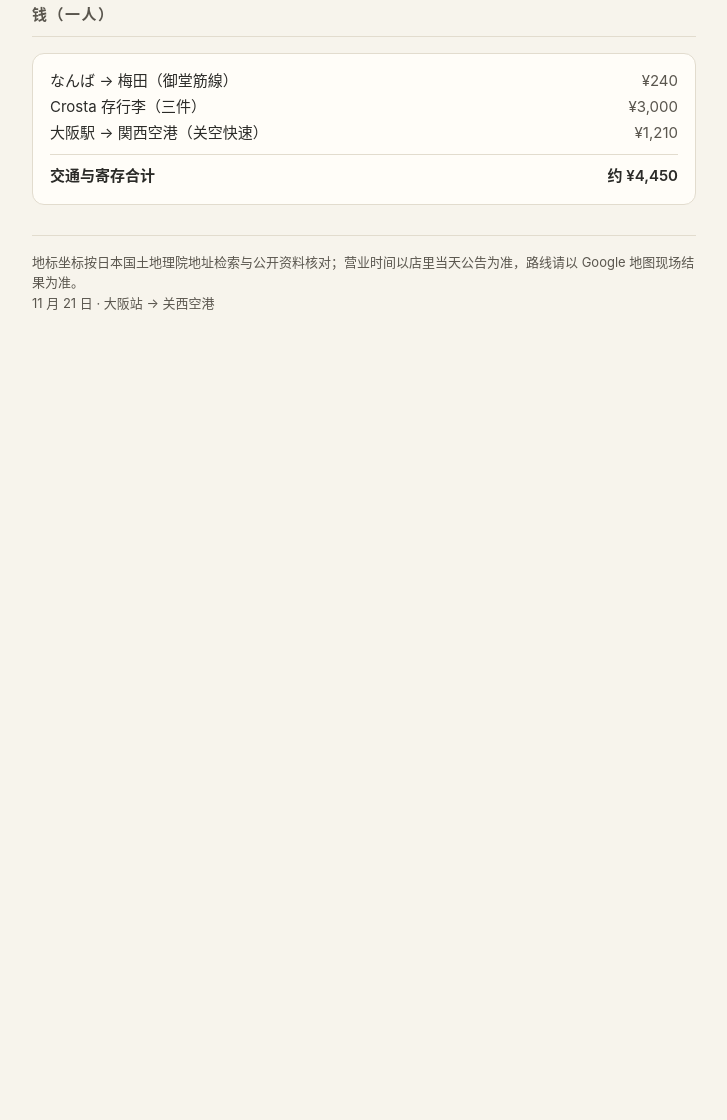
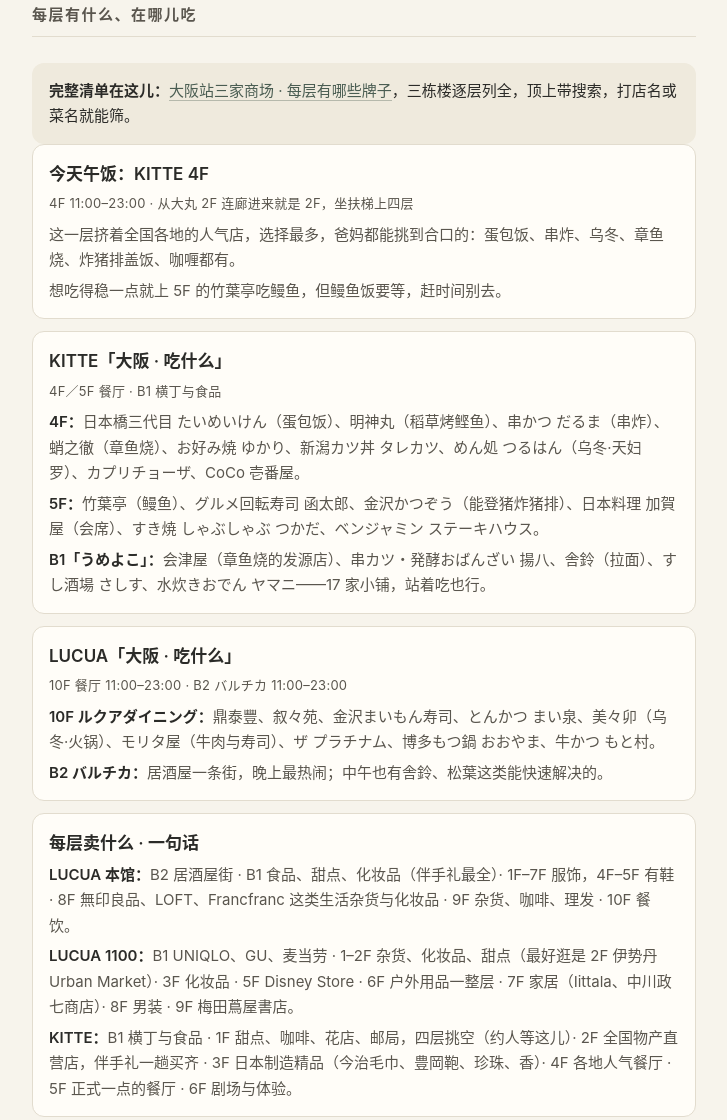
Before and after one commit to cheeriomaster/cheeriomaster.github.io, a plain HTML site: page osaka-1121-b7d2e1/index.html in a window 1280 px wide. Shown: the part 3884-5004 px from the top of the page, without its empty margins (276-1003 px from the left). Before the commit the page ends 4268 px from the top, so only its background shows below. Drawn offline with Linux system fonts and the light colour scheme.

Commit message:
osaka-1121: add floor guide + where-to-eat section, link to brand list

```diff
--- a/osaka-1121-b7d2e1/index.html
+++ b/osaka-1121-b7d2e1/index.html
@@ -85,6 +85,8 @@
   .shop .hours{font-size:13px;color:var(--ink2);margin:0 0 7px;letter-spacing:.02em}
   .shop p{margin:0 0 5px;color:var(--ink2)}
   .shop p:last-child{margin:0}
+  .shop b{color:var(--ink);font-weight:600}
+  .txtlink{color:var(--green);text-decoration:none;border-bottom:1px solid rgba(74,93,82,.35)}
   footer{font-size:13px;color:var(--ink2);margin-top:30px;padding-top:16px;border-top:1px solid var(--line);line-height:1.6}
   .leaflet-popup-content{font-size:13px;line-height:1.55;margin:10px 12px}
   .leaflet-popup-content b{font-weight:600}
@@ -260,6 +262,41 @@
   <p>适合买：给自己和家里小辈的东西、随便逛逛。</p>
 </div>
 
+<h2 class="section">每层有什么、在哪儿吃</h2>
+
+<div class="hard">
+  <p><b>完整清单在这儿：</b><a class="txtlink" href="../osaka-mall-floors/">大阪站三家商场 · 每层有哪些牌子</a>，三栋楼逐层列全，顶上带搜索，打店名或菜名就能筛。</p>
+</div>
+
+<div class="shop">
+  <h3>今天午饭：KITTE 4F</h3>
+  <p class="hours">4F 11:00–23:00 · 从大丸 2F 连廊进来就是 2F，坐扶梯上四层</p>
+  <p>这一层挤着全国各地的人气店，选择最多，爸妈都能挑到合口的：蛋包饭、串炸、乌冬、章鱼烧、炸猪排盖饭、咖喱都有。</p>
+  <p>想吃得稳一点就上 5F 的竹葉亭吃鳗鱼，但鳗鱼饭要等，赶时间别去。</p>
+</div>
+
+<div class="shop">
+  <h3>KITTE「大阪 · 吃什么」</h3>
+  <p class="hours">4F／5F 餐厅 · B1 横丁与食品</p>
+  <p><b>4F：</b>日本橋三代目 たいめいけん（蛋包饭）、明神丸（稻草烤鲣鱼）、串かつ だるま（串炸）、蛸之徹（章鱼烧）、お好み焼 ゆかり、新潟カツ丼 タレカツ、めん処 つるはん（乌冬·天妇罗）、カプリチョーザ、CoCo 壱番屋。</p>
+  <p><b>5F：</b>竹葉亭（鳗鱼）、グルメ回転寿司 函太郎、金沢かつぞう（能登猪炸猪排）、日本料理 加賀屋（会席）、すき焼 しゃぶしゃぶ つかだ、ベンジャミン ステーキハウス。</p>
+  <p><b>B1「うめよこ」：</b>会津屋（章鱼烧的发源店）、串カツ・発酵おばんざい 揚八、舎鈴（拉面）、すし酒場 さしす、水炊きおでん ヤマニ——17 家小铺，站着吃也行。</p>
+</div>
+
+<div class="shop">
+  <h3>LUCUA「大阪 · 吃什么」</h3>
+  <p class="hours">10F 餐厅 11:00–23:00 · B2 バルチカ 11:00–23:00</p>
+  <p><b>10F ルクアダイニング：</b>鼎泰豐、叙々苑、金沢まいもん寿司、とんかつ まい泉、美々卯（乌冬·火锅）、モリタ屋（牛肉与寿司）、ザ プラチナム、博多もつ鍋 おおやま、牛かつ もと村。</p>
+  <p><b>B2 バルチカ：</b>居酒屋一条街，晚上最热闹；中午也有舎鈴、松葉这类能快速解决的。</p>
+</div>
+
+<div class="shop">
+  <h3>每层卖什么 · 一句话</h3>
+  <p><b>LUCUA 本馆：</b>B2 居酒屋街 · B1 食品、甜点、化妆品（伴手礼最全）· 1F–7F 服饰，4F–5F 有鞋 · 8F 無印良品、LOFT、Francfranc 这类生活杂货与化妆品 · 9F 杂货、咖啡、理发 · 10F 餐饮。</p>
+  <p><b>LUCUA 1100：</b>B1 UNIQLO、GU、麦当劳 · 1–2F 杂货、化妆品、甜点（最好逛是 2F 伊势丹 Urban Market）· 3F 化妆品 · 5F Disney Store · 6F 户外用品一整层 · 7F 家居（Iittala、中川政七商店）· 8F 男装 · 9F 梅田蔦屋書店。</p>
+  <p><b>KITTE：</b>B1 横丁与食品 · 1F 甜点、咖啡、花店、邮局，四层挑空（约人等这儿）· 2F 全国物产直营店，伴手礼一趟买齐 · 3F 日本制造精品（今治毛巾、豊岡鞄、珍珠、香）· 4F 各地人气餐厅 · 5F 正式一点的餐厅 · 6F 剧场与体验。</p>
+</div>
+
 <h2 class="section">钱（一人）</h2>
 <div class="money">
   <div class="row"><span>なんば → 梅田（御堂筋線）</span><span>¥240</span></div>
```
